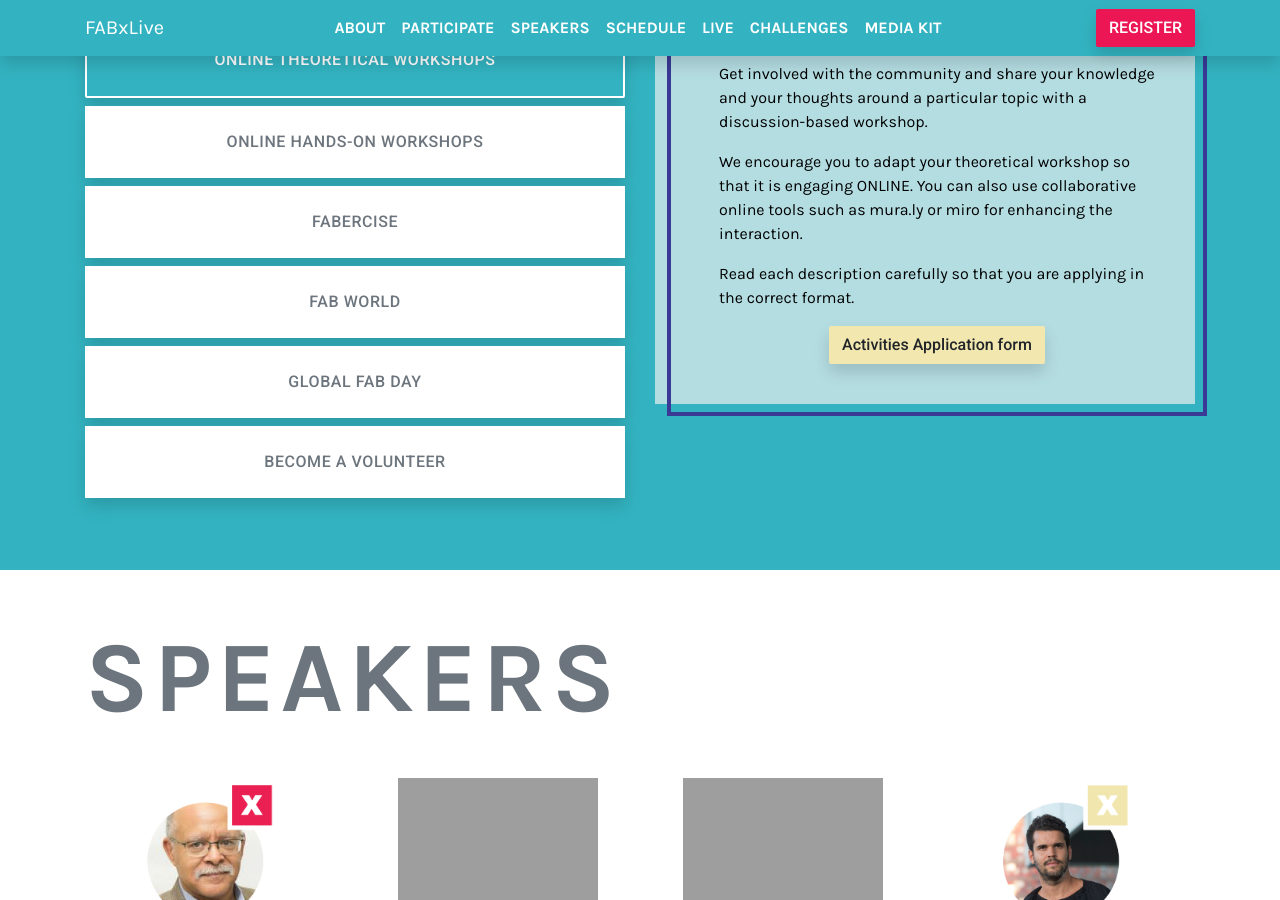
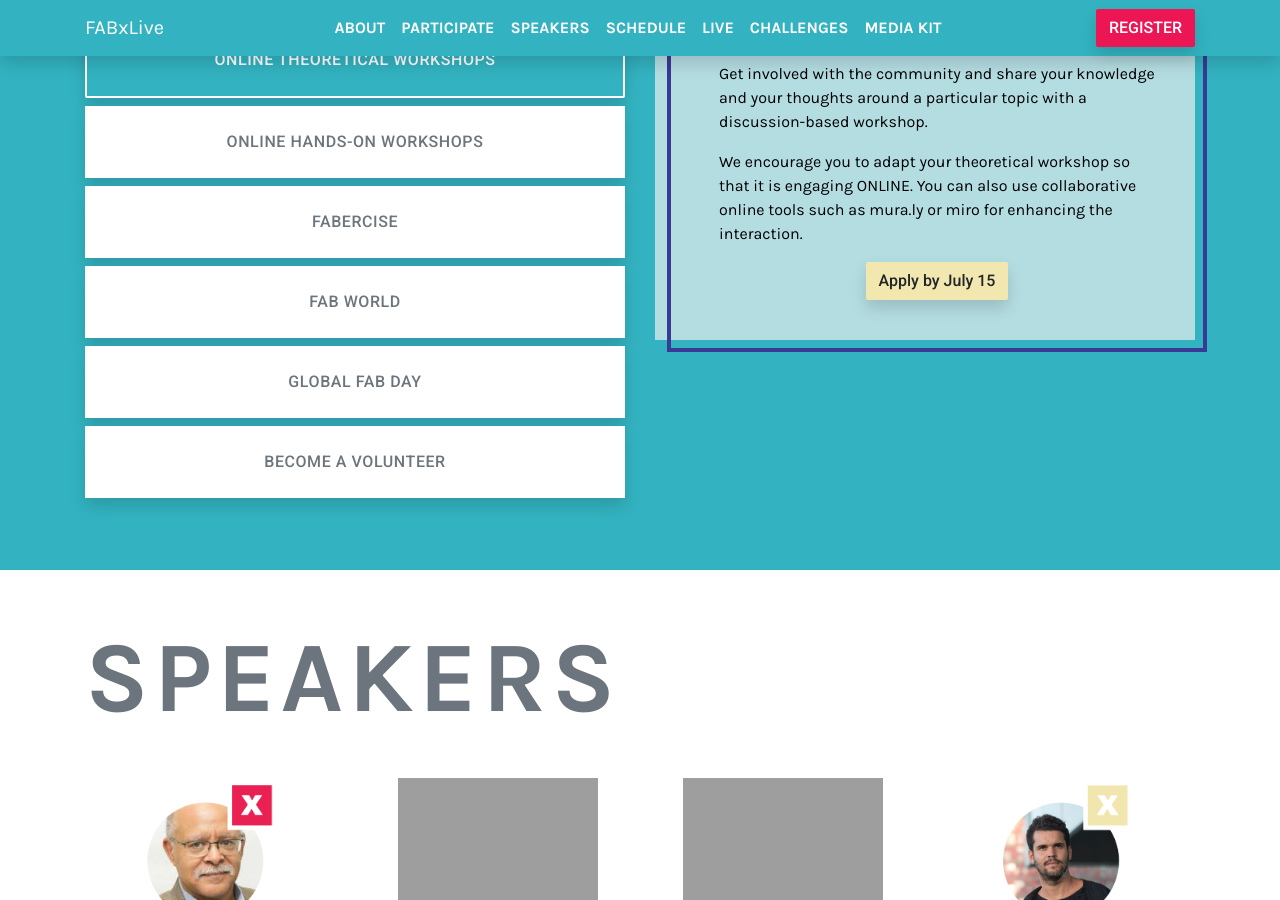
Before and after one commit to fabfoundation/fabxlive2020, a Jekyll site: the page built from index.html, in a window 1280 px wide and 900 px high, scrolled down 2502 px. Built offline with Jekyll 4.4.1, drawn with Linux system fonts in a browser that asks for light colours; nearby versions of some CDN libraries.

Commit message:
Update index.html

```diff
--- a/index.html
+++ b/index.html
@@ -162,12 +162,8 @@ title: FABxLive
             <p>
             We encourage you to adapt your theoretical workshop so that it is engaging ONLINE. You can also use collaborative online tools such as mura.ly or miro for enhancing the interaction.
             </p>
-            <p>
-            Read each description carefully so that you are applying in the correct format.
-            </p>
-
             <div class="text-center">
-              <a class="btn bg-yellow shadow" href="https://forms.gle/DuYXjBB6SKyiutYr9" target="_blank">Activities Application form</a>
+              <a class="btn bg-yellow shadow" href="https://forms.gle/DuYXjBB6SKyiutYr9" target="_blank">Apply by July 15</a>
             </div>
           </div>
           <div class="tab-pane fade" id="pills-online-hands">
```
